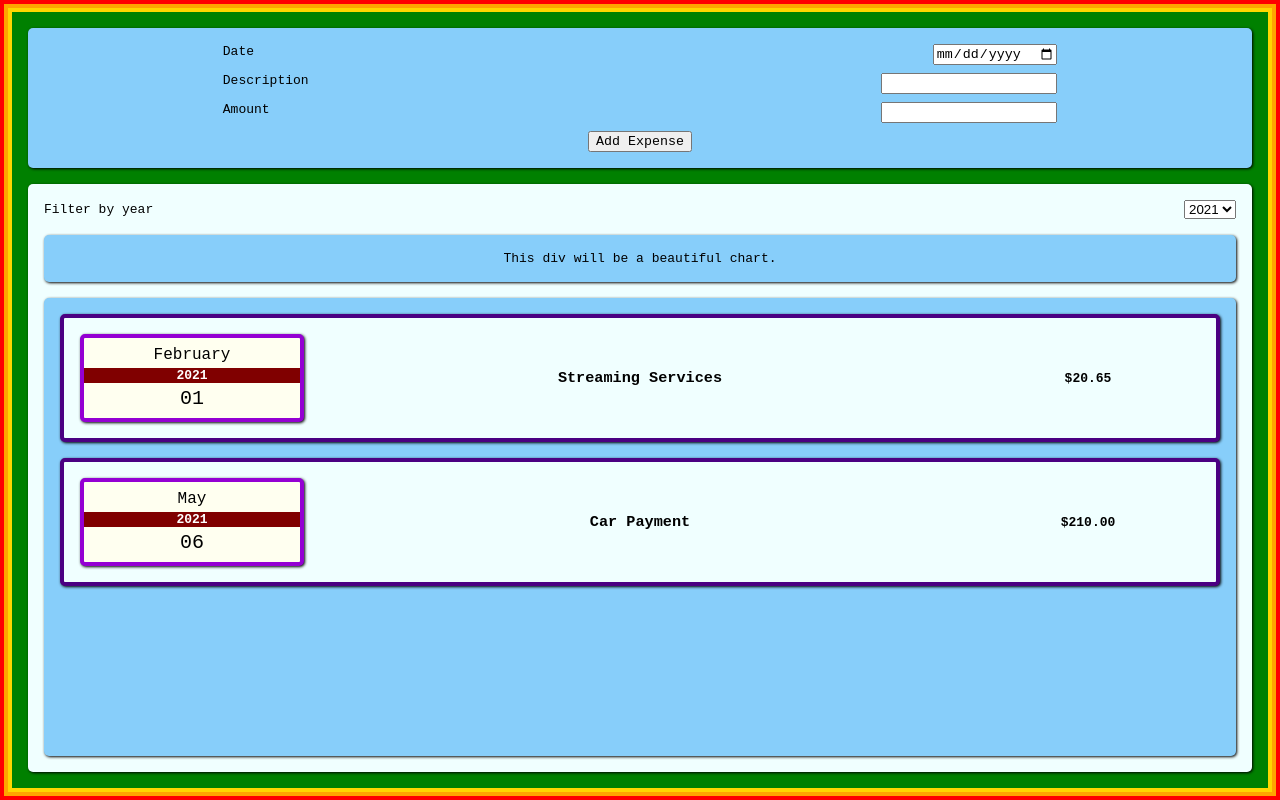
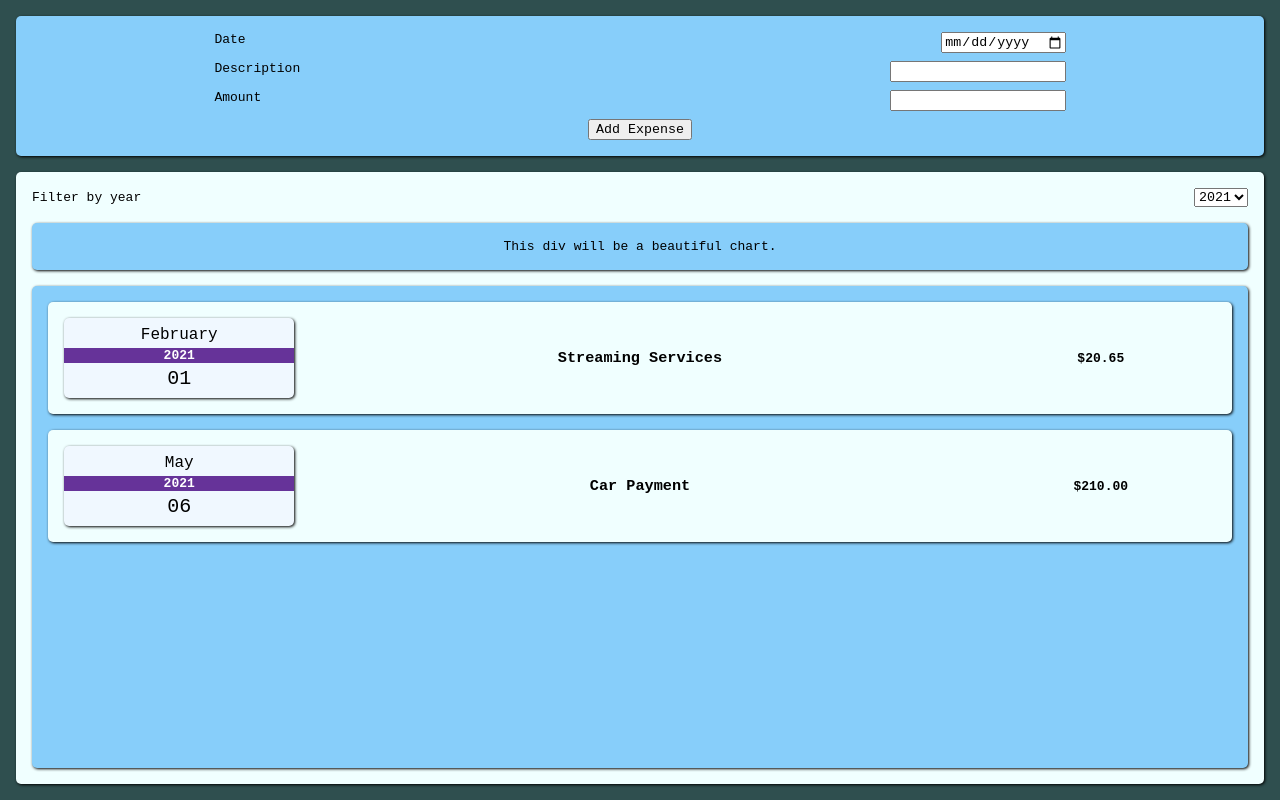
Before and after one commit to devon-wolf/expense-tracker, a React (Create React App) app: page / in a window 1280 px wide. Built offline with nearby package versions, Linux system fonts and the light colour scheme.

Commit message:
Remove rainbow craziness

```diff
--- a/src/App.css
+++ b/src/App.css
@@ -1,9 +1,8 @@
 .App {
   width: 100%;
   height: 100%;
-  border: solid 4px orange;
 }
 
-.App, input, button {
+.App, input, button, select, option {
   font-family: monospace;
 }
--- a/src/components/expenses/styles/ExpenseItem.css
+++ b/src/components/expenses/styles/ExpenseItem.css
@@ -4,21 +4,19 @@
     grid-template-columns: 20% 60% 20%;
     background-color: azure;
     margin-bottom: 1rem;
-    border: solid 4px indigo;
 }
 
 .expenseDate {
-    background-color: ivory;
+    background-color: aliceblue;
     display: flex;
     flex-direction: column;
     align-items: center;
     justify-content: center;
     padding: .5rem 0;
-    border: solid 4px darkviolet;
 }
 
 .expenseYear {
-    background-color: maroon;
+    background-color: rebeccapurple;
     color: white;
     width: 100%;
     text-align: center;
--- a/src/index.css
+++ b/src/index.css
@@ -12,17 +12,9 @@
 }
 
 body {
-  font-family: -apple-system, BlinkMacSystemFont, 'Segoe UI', 'Roboto', 'Oxygen',
-    'Ubuntu', 'Cantarell', 'Fira Sans', 'Droid Sans', 'Helvetica Neue',
-    sans-serif;
-  -webkit-font-smoothing: antialiased;
-  -moz-osx-font-smoothing: grayscale;
   background-color: indigo;
 }
 
-#root {
-  border: solid 4px red;
-}
 
 code {
   font-family: source-code-pro, Menlo, Monaco, Consolas, 'Courier New',
--- a/src/pages/styles/ExpensePage.css
+++ b/src/pages/styles/ExpensePage.css
@@ -1,5 +1,4 @@
 .expensePage {
-    border: solid 4px gold;
-    background-color: green;
+    background-color: darkslategray;
     padding: 1rem;
 }
```
